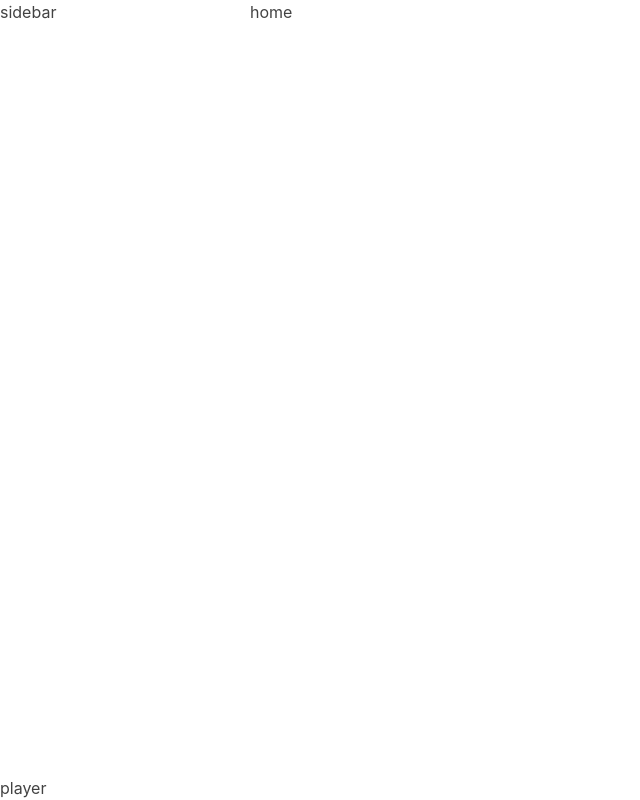
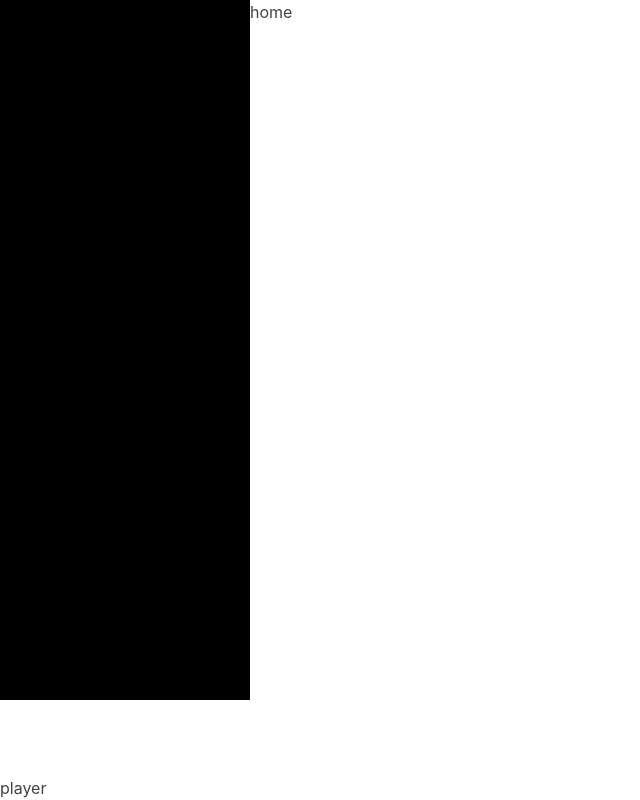
Before and after one commit to kacperwalter/trax, a Next.js app: page / in a window 1280 px wide. Shown: the whole page, without its empty margins (0-640 px from the left). Built offline with nearby package versions, Linux system fonts and the light colour scheme.

Commit message:
add stuff to sidebar

```diff
--- a/components/playerLayout.tsx
+++ b/components/playerLayout.tsx
@@ -1,10 +1,11 @@
 import { Box } from "@chakra-ui/layout"
+import Sidebar from "./sidebar"
 
 const PlayerLayout = ({ children }) => {
   return (
     <Box width="100vw" height="100vh">
       <Box position="absolute" top="0" left="0" width="250px">
-        sidebar
+        <Sidebar />
       </Box>
       <Box marginLeft="250px" marginBottom="100px">
         {children}
--- a/components/sidebar.tsx
+++ b/components/sidebar.tsx
@@ -0,0 +1,36 @@
+import {
+  Box,
+  List,
+  ListItem,
+  ListIcon,
+  Divider,
+  Center,
+  LinkBox,
+  LinkOverlay
+} from "@chakra-ui/layout"
+
+import {
+  MdHome,
+  MdSearch,
+  MdLibraryMusic,
+  MdPlaylistAdd,
+  MdFavorite
+} from 'react-icons/md'
+
+const Sidebar = () => {
+  return (
+    <Box
+      width="100%"
+      height="calc(100vh - 100px)"
+      bg="black"
+      paddingX="5px"
+      color="gray"
+    >
+      <Box paddingY="20px">
+        <Box width="120px"></Box>
+      </Box>
+    </Box>
+  )
+}
+
+export default Sidebar
```
